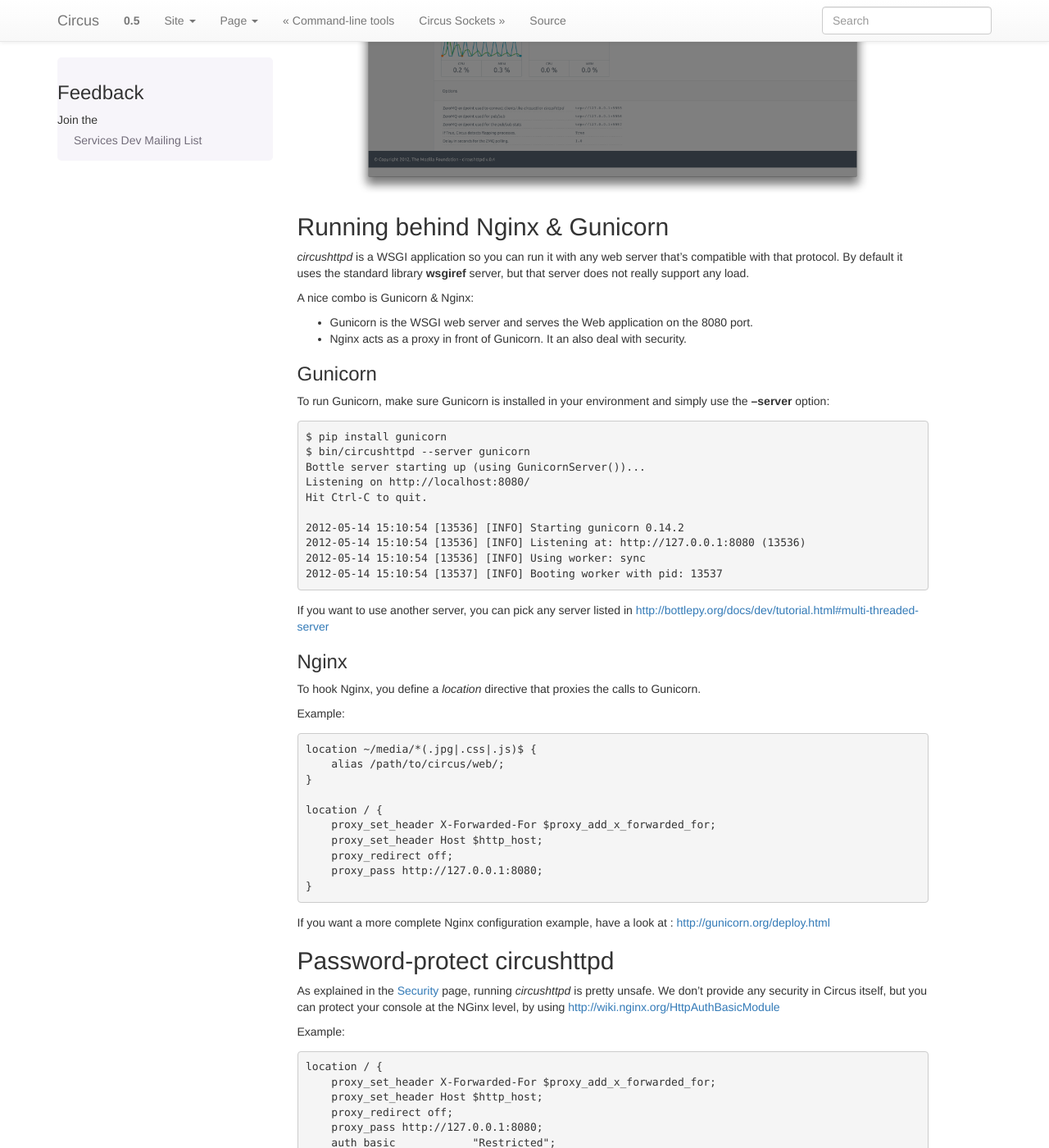
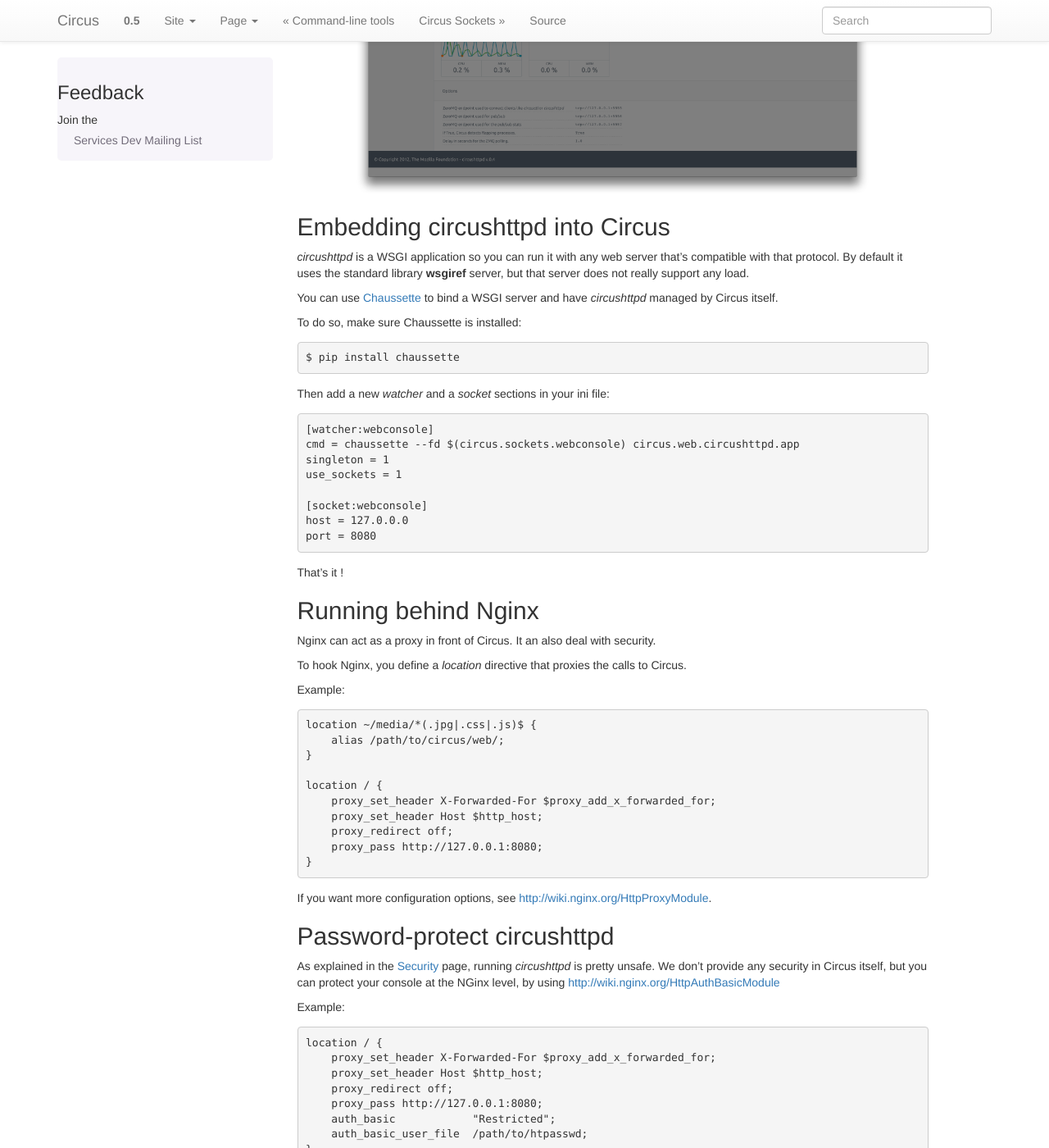
Before and after one commit to circus-tent/circus, a Sphinx documentation site: the page built from docs/source/circushttpd.rst, in a window 1280 px wide and 1400 px high, scrolled down 2488 px. Shown: the whole window at 82% size. Built offline with Sphinx 7.4.7, drawn with Linux system fonts in a browser that asks for light colours; pages that are not in the unit, such as notebooks, are missing from menus; some of the changed text lies outside the part shown.

Commit message:
hey, we can use chaussette to run circushttpd

```diff
--- a/docs/source/circushttpd.rst
+++ b/docs/source/circushttpd.rst
@@ -54,7 +54,6 @@
    :height: 400px
 
 
-
 The Web Console is ready to be connected to a Circus system, given its **endpoint**.
 By default the endpoint is *tcp://127.0.0.1:5555*.
 
@@ -91,46 +90,42 @@
    :height: 400px
 
 
-
-Running behind Nginx & Gunicorn
--------------------------------
+Embedding circushttpd into Circus
+---------------------------------
 
 *circushttpd* is a WSGI application so you can run it with any web server that's
 compatible with that protocol. By default it uses the standard library
 **wsgiref** server, but that server does not really support any load.
 
-A nice combo is Gunicorn & Nginx:
+You can use `Chaussette <http://chaussette.readthedocs.org>`_ to bind a WSGI
+server and have *circushttpd* managed by Circus itself.
 
-- Gunicorn is the WSGI web server and serves the Web application on the
-  8080 port.
-- Nginx acts as a proxy in front of Gunicorn. It an also deal with security.
+To do so, make sure Chaussette is installed::
 
-Gunicorn
-::::::::
-
-To run Gunicorn, make sure Gunicorn is installed in your environment and
-simply use the **--server** option::
-
-    $ pip install gunicorn
-    $ bin/circushttpd --server gunicorn
-    Bottle server starting up (using GunicornServer())...
-    Listening on http://localhost:8080/
-    Hit Ctrl-C to quit.
-
-    2012-05-14 15:10:54 [13536] [INFO] Starting gunicorn 0.14.2
-    2012-05-14 15:10:54 [13536] [INFO] Listening at: http://127.0.0.1:8080 (13536)
-    2012-05-14 15:10:54 [13536] [INFO] Using worker: sync
-    2012-05-14 15:10:54 [13537] [INFO] Booting worker with pid: 13537
+    $ pip install chaussette
 
 
-If you want to use another server, you can pick any server listed in
-http://bottlepy.org/docs/dev/tutorial.html#multi-threaded-server
+Then add a new *watcher* and a *socket* sections in your ini file::
 
-Nginx
-:::::
+    [watcher:webconsole]
+    cmd = chaussette --fd $(circus.sockets.webconsole) circus.web.circushttpd.app
+    singleton = 1
+    use_sockets = 1
+
+    [socket:webconsole]
+    host = 127.0.0.0
+    port = 8080
+
+That's it !
+
+
+Running behind Nginx
+--------------------
+
+Nginx can act as a proxy in front of Circus. It an also deal with security.
 
 To hook Nginx, you define a *location* directive that proxies the calls
-to Gunicorn.
+to Circus.
 
 Example::
 
@@ -145,8 +140,8 @@
         proxy_pass http://127.0.0.1:8080;
     }
 
-If you want a more complete Nginx configuration example, have a
-look at : http://gunicorn.org/deploy.html
+
+If you want more configuration options, see http://wiki.nginx.org/HttpProxyModule.
 
 
 Password-protect circushttpd
@@ -180,9 +175,10 @@
 Extending the web console
 -------------------------
 
-We chosed to use bottle to build the webconsole, mainly because it's a really
+We picked *bottle* to build the webconsole, mainly because it's a really
 tiny framework that doesn't do much. By having a look at the code of the web
 console, you'll eventually find out that it's really simple to understand.
+
 Here is how it's split:
 
 * The `circushttpd.py` file contains the "views" definitions and some code to
@@ -202,6 +198,6 @@
   you can use the `run_command` function, which takes a callable as a first
   argument, a message in case of success and a redirection url.
 
-You may also encounter the StatsNamespace class. It's the class which manages
+The :class:`StatsNamespace` class is responsible for managing
 the websocket communication on the server side. Its documentation should help
 you to understand what it does.
--- a/docs/source/coverage.rst
+++ b/docs/source/coverage.rst
@@ -50,7 +50,7 @@
     circus/stream/__init__             50     14    72%   16, 29, 34, 37-38, 41, 50, 53-59, 91
     circus/stream/base                 64     14    78%   22, 39, 51, 58-59, 65, 69-77
     circus/stream/sthread              19      1    95%   25
-    circus/util                       249    105    58%   1-18, 22-57, 61-79, 85-87, 93, 107, 114, 123, 126, 151, 161-162, 167, 171-174, 178-179, 185-186, 191, 193, 203, 212, 225, 233, 245, 253, 255, 259-268, 274-279, 283, 289-299, 316-317, 334, 339, 348, 385-387
+    circus/util                       249    107    57%   1-57, 61-79, 85-87, 93, 107, 114, 123, 126, 151, 161-162, 167, 171-174, 178-179, 185-186, 191, 193, 203, 212, 225, 233, 245, 253, 255, 259-268, 274-279, 283, 289-299, 316-317, 334, 339, 348, 385-387
     circus/watcher                    327     81    75%   142, 170, 180, 204, 230, 234, 244-245, 259-260, 263-264, 268, 285, 295, 311, 318, 347-348, 351-352, 359, 375-377, 389-391, 402-407, 413-418, 424-425, 435-436, 454, 483, 490, 501, 510-513, 520, 523, 526-528, 532-534, 539, 543, 565-566, 570, 573, 575-576, 578-579, 581-582, 584, 586-587, 591-596, 608
     circus/web/__init__                 0      0   100%
     circus/web/circushttpd            166     89    46%   14-15, 52, 62, 72, 80, 90, 98, 104, 113, 118, 136, 145-152, 157, 186-224, 235-237, 244-260, 274, 280-295, 324-345, 349-352
@@ -59,4 +59,4 @@
     connect_html   NoSource: No source for code: '/Users/tarek/Dev/github.com/circus/docs/connect_html': [Errno 2] No such file or directory: '/Users/tarek/Dev/github.com/circus/docs/connect_html'
     index_html   NoSource: No source for code: '/Users/tarek/Dev/github.com/circus/docs/index_html': [Errno 2] No such file or directory: '/Users/tarek/Dev/github.com/circus/docs/index_html'
     -------------------------------------------------------------
-    TOTAL                            4647   2385    49%
+    TOTAL                            4647   2387    49%
```
